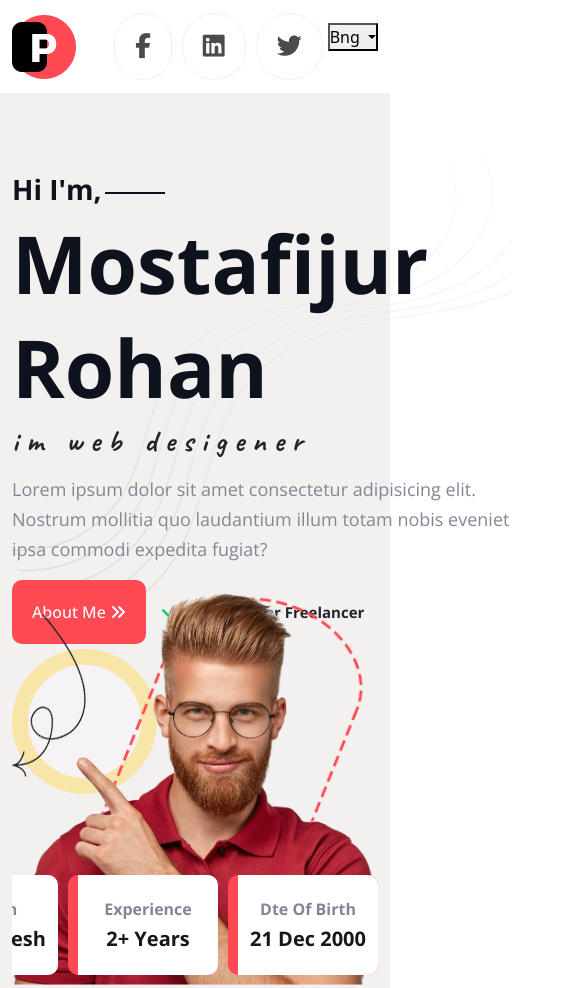
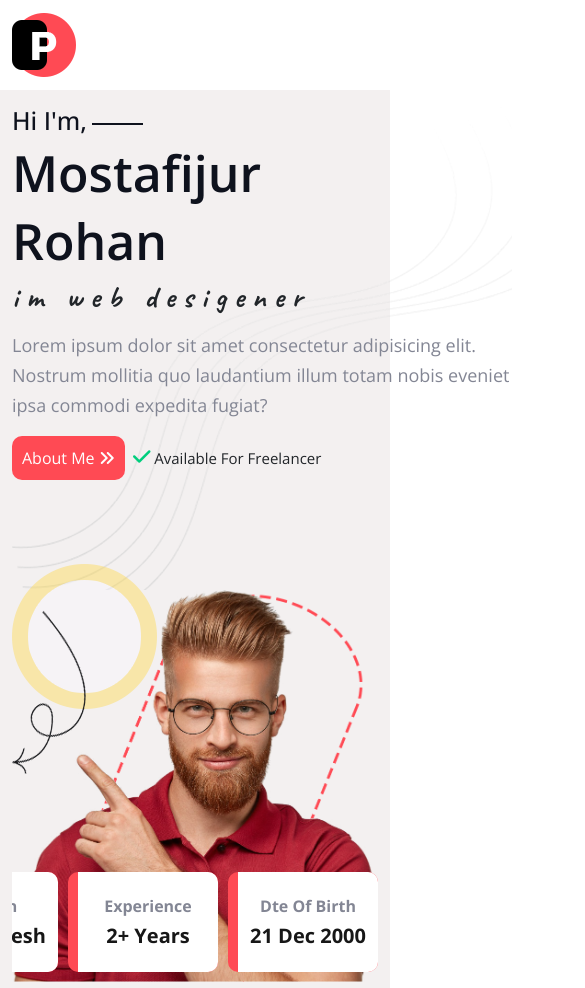
Before and after one commit to devsmostafiz/protfolio, a plain HTML site: page index.html in a window 390 px wide. Shown: the top 988 px of the page, 585 px wide, since content can reach past the window. Drawn offline with nearby package versions, Linux system fonts and the light colour scheme.

Commit message:
update rasponsive

```diff
--- /dev/null
+++ b/css/responsive.css
@@ -0,0 +1,88 @@
+/* ============== Extra Small Device ======== */
+@media(max-width:575.98px){
+    .nav_icon_wrapper{
+        display: none;
+    }
+
+    .bt_first {
+        font-family: 'Open Sans', sans-serif;
+        font-size: 25px;
+        font-style: normal;
+        font-weight: 500;
+        color: #0e121d;
+        padding-top: 15px;
+        text-transform: capitalize;
+    }
+    .bt_secound {
+        font-family: 'Open Sans', sans-serif;
+        font-size: 50px;
+        font-style: normal;
+        font-weight: 600;
+        color: #0e121d;
+    }
+    .bt_first::after {
+        position: absolute;
+        content: "";
+        left: 80px;
+        top: 33px;
+        width: 51px;
+        height: 2px;
+        background-color: #0e121d;
+    }
+    .banner_text {
+        background-image: url(../images/s1.png);
+        /* width: 315px; */
+        /* height: 500px; */
+        position: relative;
+    }
+    .bnner_btn {
+        font-family: 'Open Sans', sans-serif;
+        color: #ffff;
+        text-transform: capitalize;
+        font-weight: 400;
+        padding: 10px;
+        background-color: #ff4a54;
+        border: 0;
+        border-radius: 10px;
+        transition: all linear 0.3s;
+    }
+    .bt_end {
+        font-family: 'Open Sans', sans-serif;
+        font-weight: 400;
+        font-size: 15px;
+        text-transform: capitalize;
+        padding: 0px 4px;
+    }
+    .banner_img::after {
+        /* content: url(../images/s4.png); */
+        /* position: absolute; */
+        /* left: 0; */
+        /* top: 24px; */
+        /* height: 100%; */
+        /* width: 100%; */
+    }
+    .bt_pera::before {
+        position: absolute;
+        content: url(../images/s2.png);
+        left: 0;
+        top: 234px;
+        height: 100%;
+        width: 100%;
+    }
+
+    /* <!-- ==== About me area start here ======= --> */
+
+    /* <!-- ==== About me area start here ======= --> */
+    /* <!-- ==== About me area start here ======= --> */
+    /* <!-- ==== About me area start here ======= --> */
+    /* <!-- ==== About me area start here ======= --> */
+    /* <!-- ==== About me area start here ======= --> */
+    /* <!-- ==== About me area start here ======= --> */
+    /* <!-- ==== About me area start here ======= --> */
+    /* <!-- ==== About me area start here ======= --> */
+    /* <!-- ==== About me area start here ======= --> */
+    /* <!-- ==== About me area start here ======= --> */
+    /* <!-- ==== About me area start here ======= --> */
+
+
+}
--- a/index.html
+++ b/index.html
@@ -12,6 +12,7 @@
     <!-- <link rel="stylesheet" type="text/css" href="//cdn.jsdelivr.net/npm/slick-carousel@1.8.1/slick/slick.css"/> -->
     <link rel="stylesheet" href="css/style.css">
     <link rel="stylesheet" href="https://unpkg.com/aos@next/dist/aos.css" />
+    <link rel="stylesheet" href="css/responsive.css">
 </head>
 <body>
     <div id="preloader"></div>
@@ -278,9 +279,8 @@
         </div>
     </div>
 </section>
-
 <!-- ================== Service area start here ================= -->
-<section id="service" data-aos="fade-in">
+<!-- <section id="service" data-aos="fade-in">
     <div class="service_head">
         <div class="container">
             <h1 class="service_header" data-aos="fade-up">my services</h1>
@@ -358,9 +358,9 @@
             </div>
         </div>
     </section>
-</section>
+</section> -->
 <!-- ================== Skills area start here ================= -->
-<section id="skills">
+<!-- <section id="skills">
     <div class="container">
         <img class="skill_img" src="images/dev.jpg">
         <div class="row">
@@ -434,10 +434,10 @@
             </div>
         </div>
     </div>
-</section>
+</section> -->
 
 <!-- ================== Work Shokes area start here ================= -->
-<section id="Work_sokes">
+<!-- <section id="Work_sokes">
     <div class="container">
         <div class="showcase_title">
             <h2 class="showcase_head">work showcase</h2>
@@ -519,10 +519,10 @@
             <button class="shockes_btn"><a>all projects <i class="fa fa-angle-double-right"></i></a></button>
         </div>
     </div>
-</section>
+</section> -->
 
 <!-- ================== Team Member area start here ================= -->
-<section id="tiem_member">
+<!-- <section id="tiem_member">
     <div class="team_wrapper">
         <div class="member" data-aos="fade-down">
             <img class="member_img" src="images/member4.jpg">
@@ -580,9 +580,9 @@
             </div>
         </div>
     </div>
-</section>
+</section> -->
 <!-- ================== Pricing Plan area start here ================= -->
-<section id="pricing">
+<!-- <section id="pricing">
     <div class="container">
         <h1 class="Pricing_header" data-aos="fade-up">Pricing Plan</h1>
         <h5 class="plan_option" data-aos="fade-up">plan option</h5>
@@ -652,9 +652,9 @@
             </div>
         </div>
     </div>
-</section>
+</section> -->
 <!-- ================== overvew start here ================= -->
-<section id="overvew" data-aos="fade-up">
+<!-- <section id="overvew" data-aos="fade-up">
     <div class="container">
         <div class="video_box">
             <h3 class="box_heder" data-aos="fade-up">Let’s Create Something<br> Creative Together</h3>
@@ -664,9 +664,9 @@
             </div>
         </div>
     </div>
-</section>
+</section> -->
 <!-- ================== blog news area start here ================= -->
-<section id="blog_news">
+<!-- <section id="blog_news">
     <div class="container">
         <div class="nesw_info">
             <div class="news_header">
@@ -770,9 +770,9 @@
             </div>
         </div>
     </div>
-</section>
+</section> -->
 <!-- ========= location area start here ========== -->
-<section id="location">
+<!-- <section id="location">
     <div class="container">
         <div class="location_map_wrapper">
             <div class="location_map" data-aos="fade-up">
@@ -835,9 +835,9 @@
             </div>
         </div>
     </div>
-</section>
+</section> -->
 <!-- ================== footer area start here ================= -->
-<section id="footer" data-aos="fade-up">
+<!-- <section id="footer" data-aos="fade-up">
     <div class="container">
         <div class="row">
             <div class="col-lg-3" data-aos="fade-right">
@@ -873,7 +873,7 @@
             </div>
         </div>
     </div>
-</section>
+</section> -->
 <!-- ================== Nav bar start here ================= -->
 <!-- ================== Nav bar start here ================= -->
 <!-- ================== Nav bar start here ================= -->
```
Also changed, not shown: js/script.js (+2 -7 lines).
